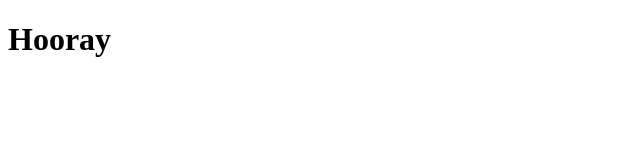
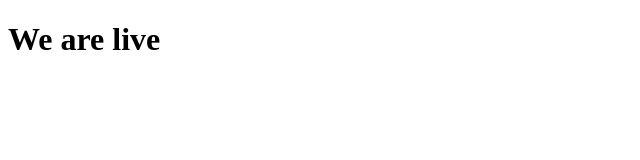
Before and after one commit to victor-enogwe/wevote, a React app: page / in a window 1280 px wide. Shown: the top 160 px of the page, without its empty margins (0-640 px from the left). Built offline with nearby package versions, Linux system fonts and the light colour scheme.

Commit message:
Edit webpack and add nodemon

```diff
--- a/package.json
+++ b/package.json
@@ -46,6 +46,7 @@
     "babel-register": "^6.26.0",
     "extract-text-webpack-plugin": "^3.0.2",
     "html-webpack-plugin": "^2.30.1",
+    "nodemon": "^1.14.10",
     "webpack-dev-server": "^2.10.1"
   }
 }
--- a/src/index.js
+++ b/src/index.js
@@ -1,7 +1,8 @@
 import React from 'react';
 import { render } from 'react-dom';
+import App from './components/App';
 
 render (
-    <h1> Hooray </h1>,
+    <App />,
     document.getElementById('app'),
 );
--- a/webpack.config.js
+++ b/webpack.config.js
@@ -35,6 +35,7 @@ module.exports = {
     },
     devServer: {
         contentBase: path.join(__dirname, "dist"),
+        host: '127.0.0.1',
         compress: true,
         port: 9000
     },
```
